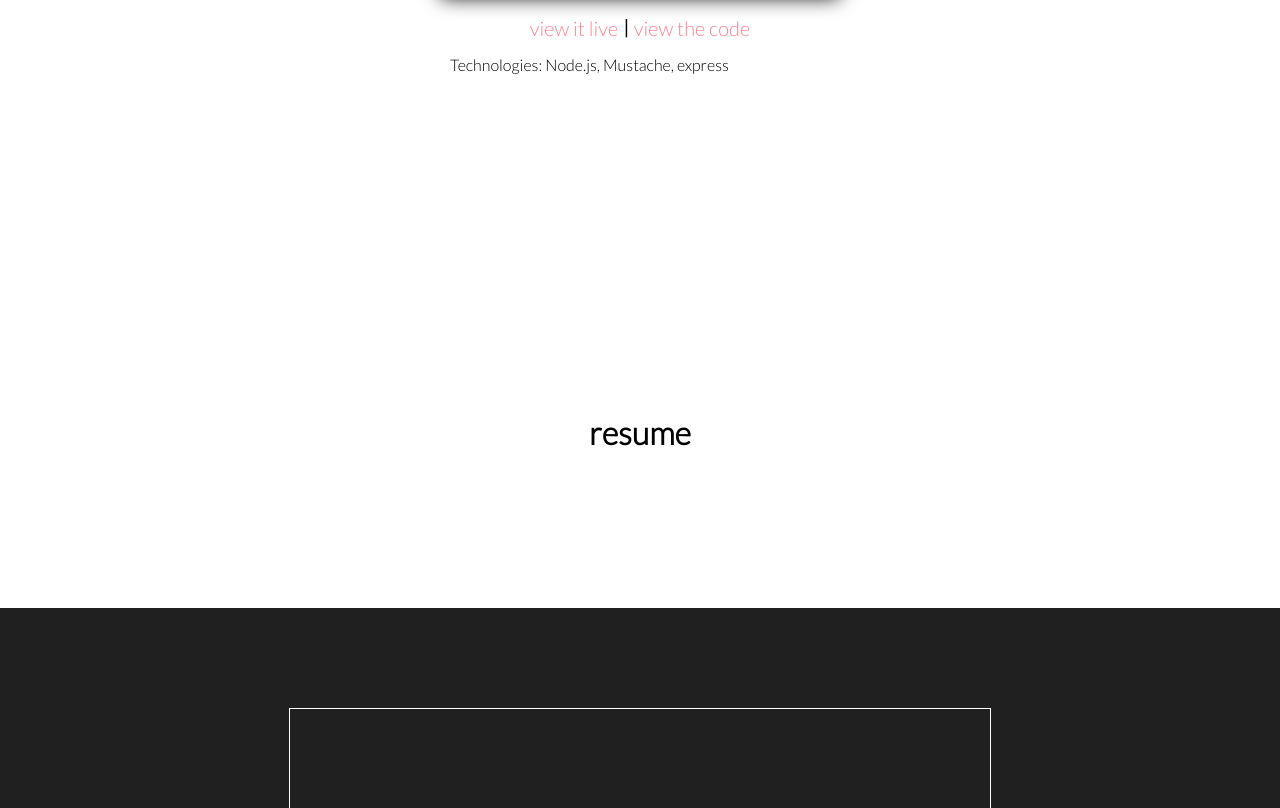
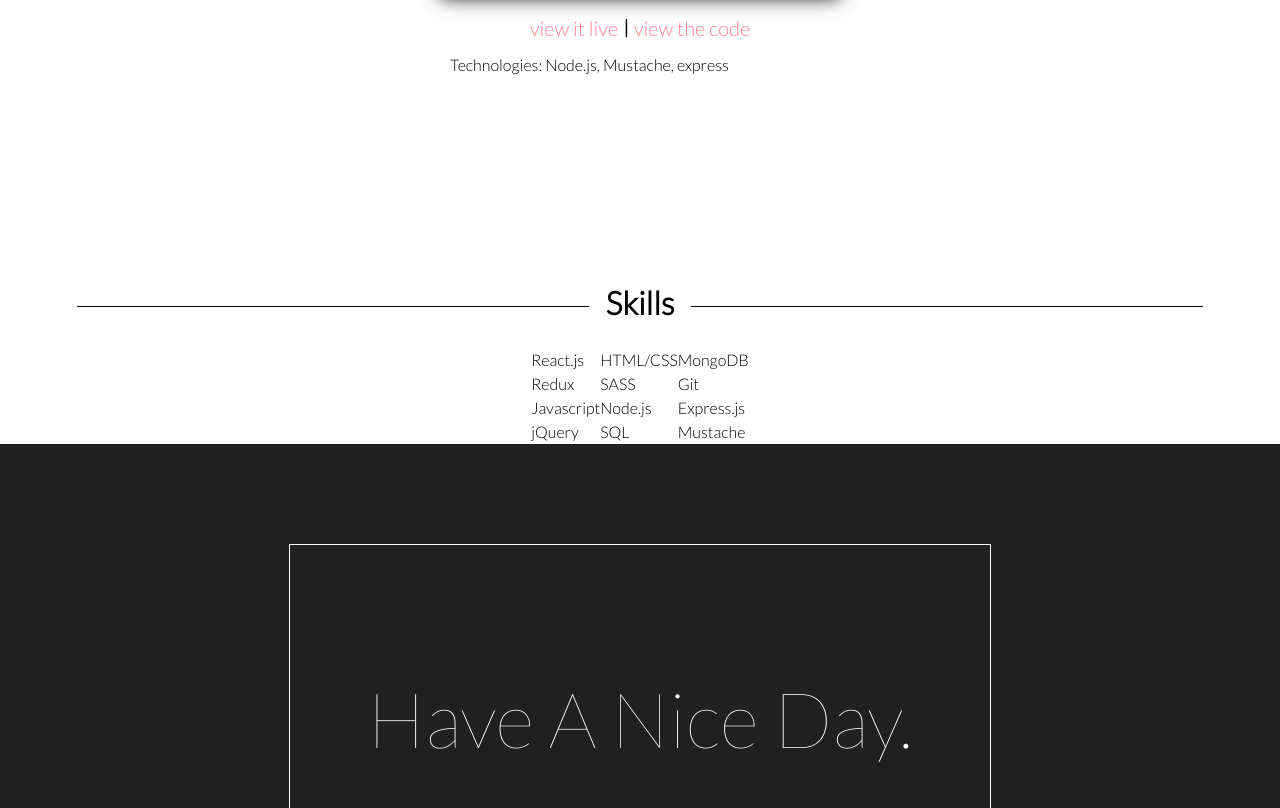
Before and after one commit to AryDavani/arydavani.github.io, a website: page index.html in a window 1280 px wide. Shown: the part 2392-3200 px from the top of the page. Drawn offline with nearby package versions, Linux system fonts and the light colour scheme.

Commit message:
added skills section

```diff
--- a/index.html
+++ b/index.html
@@ -77,7 +77,7 @@
         </div>
       </div>
       <div class="project1">
-        <img src="./images/mars.png" alt="project-two">
+        <img src="./images/mars2.png" alt="project-two">
         <div class="flex project-details flex column">
           <div class="flex justify-center">
             <a href="https://arydavani.github.io/10.3-mars-rover/">view it live</a>
@@ -113,8 +113,28 @@
 
 
 <!-- block C -->
-    <section id="resume" class="projects">
-      <h1>resume</h1>
+    <section id="resume" class="">
+      <h1 class="skills">Skills</h1>
+      <div class="flex justify-center">
+        <div class="">
+          <p>React.js</p>
+          <p>Redux</p>
+          <p>Javascript</p>
+          <p>jQuery</p>
+        </div>
+        <div class="">
+          <p>HTML/CSS</p>
+          <p>SASS</p>
+          <p>Node.js</p>
+          <p>SQL</p>
+        </div>
+        <div class="">
+          <p>MongoDB</p>
+          <p>Git</p>
+          <p>Express.js</p>
+          <p>Mustache</p>
+        </div>
+      </div>
     </section>
 <!-- block D -->
     <footer id="contact">
--- a/styles/index.css
+++ b/styles/index.css
@@ -210,6 +210,31 @@ nav {
   font-size: 20px;
 }
 
+/************************************************* skills ***********/
+
+.skills {
+    overflow: hidden;
+    text-align: center;
+}
+.skills:before,
+.skills:after {
+    background-color: #000;
+    content: "";
+    display: inline-block;
+    height: 1px;
+    position: relative;
+    vertical-align: middle;
+    width: 40%;
+}
+.skills:before {
+    right: 0.5em;
+    margin-left: -50%;
+}
+.skills:after {
+    left: 0.5em;
+    margin-right: -50%;
+}
+
 @keyframes mymove {
     0% {
         -webkit-transform: translateY(0);
```
Also changed, not shown: images/mars2.png (added).
